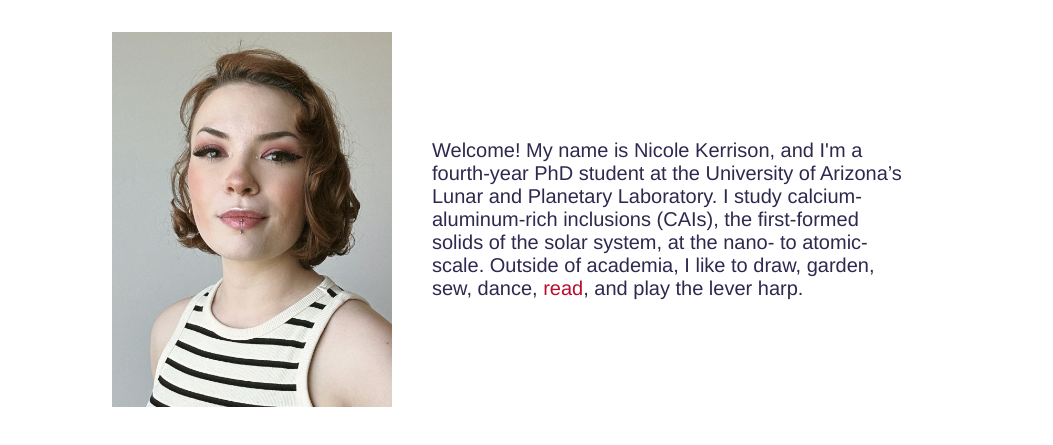
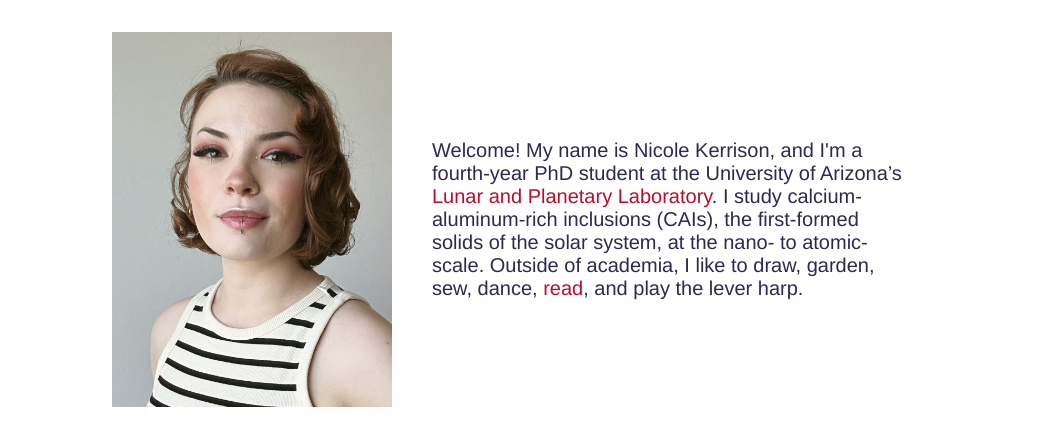
Before and after one commit to nkerrison/nkerrison.github.io, a plain HTML site: page index.html in a window 1280 px wide. Shown: the part 123-568 px from the top of the page, without its empty margins (113-1166 px from the left). Drawn offline with Linux system fonts and the light colour scheme.

Commit message:
Update index.html

```diff
--- a/index.html
+++ b/index.html
@@ -29,7 +29,7 @@
             <img src="../static/nicole-kerrison.JPG" alt="Image of Nicole Kerrison">
         </div>
         <div class="text">
-            Welcome! My name is Nicole Kerrison, and I'm a fourth-year PhD student at the University of Arizona’s Lunar and Planetary Laboratory. I study calcium-aluminum-rich inclusions (CAIs), the first-formed solids of the solar system, at the nano- to atomic-scale. Outside of academia, I like to draw, garden, sew, dance, <a href="/favorite-quotes">read</a>, and play the lever harp.
+            Welcome! My name is Nicole Kerrison, and I'm a fourth-year PhD student at the University of Arizona’s <a href="https://lpl.arizona.edu" target="_blank">Lunar and Planetary Laboratory</a>. I study calcium-aluminum-rich inclusions (CAIs), the first-formed solids of the solar system, at the nano- to atomic-scale. Outside of academia, I like to draw, garden, sew, dance, <a href="/favorite-quotes">read</a>, and play the lever harp.
         </div>
     </div>
 
```
